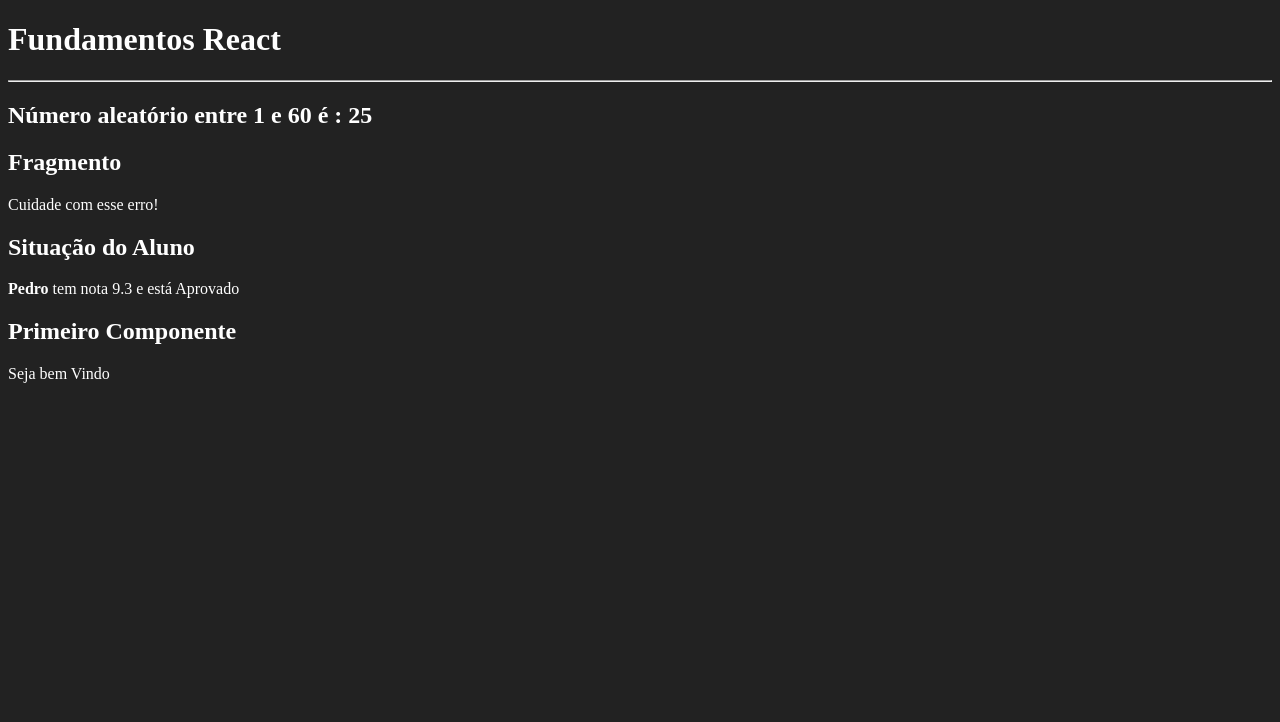
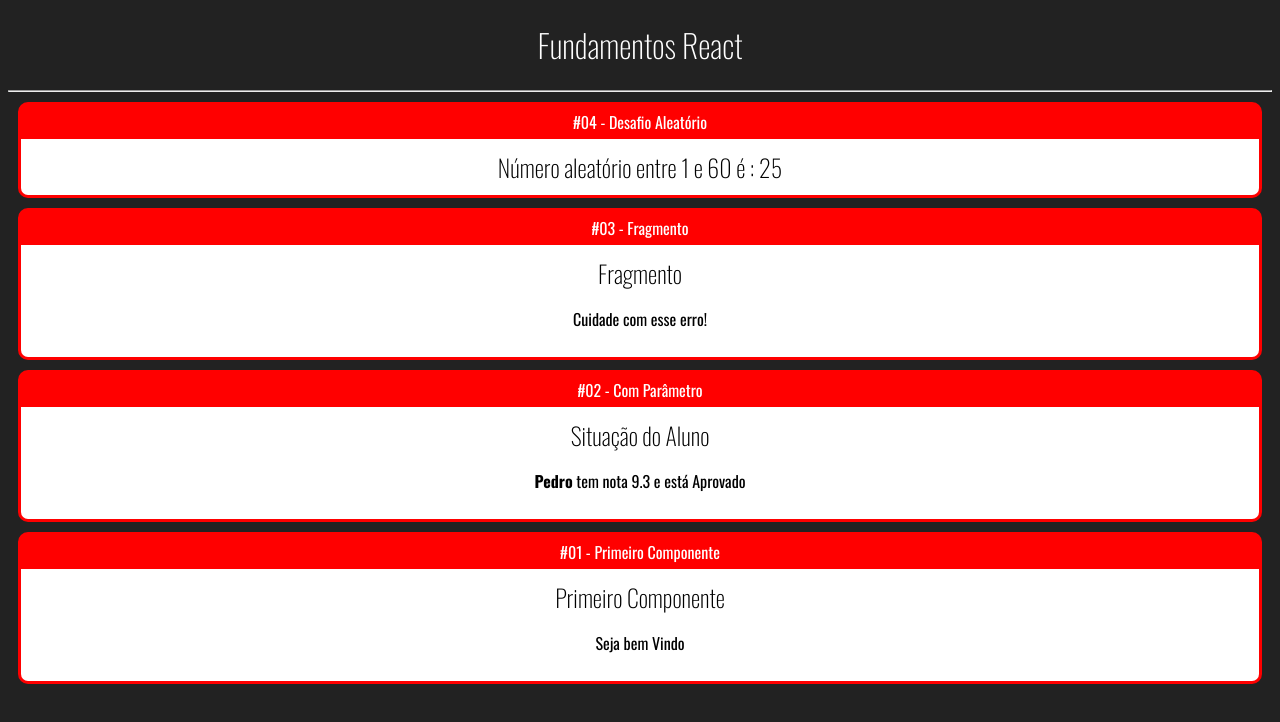
Before and after one commit to SchulteV2/curso-react, a React (Create React App) app in the folder fundamentos-react/: page / in a window 1280 px wide. Shown: the top 722 px of the page. Built offline with nearby package versions, Linux system fonts and the light colour scheme.

Commit message:
Ajustado o componente card para todas as aulas até o momento

```diff
--- a/fundamentos-react/public/index.html
+++ b/fundamentos-react/public/index.html
@@ -11,6 +11,7 @@
     />
     <link rel="apple-touch-icon" href="%PUBLIC_URL%/logo192.png" />
     <link rel="manifest" href="%PUBLIC_URL%/manifest.json" />
+    <link href="https://fonts.googleapis.com/css2?family=Oswald:wght@200;300;400;500;600;700&display=swap" rel="stylesheet">
     <title>React App</title>
   </head>
   <body>
--- a/fundamentos-react/src/App.jsx
+++ b/fundamentos-react/src/App.jsx
@@ -11,10 +11,18 @@
         <div id="app">
             <h1>Fundamentos React</h1>
             <hr/>
-            <Aleatorio min={1} max={60}/>
-            <Fragmento />
-            <ComParametro titulo="Situação do Aluno" aluno="Pedro" nota="9.3" />
-            <Primeiro />
+            <Card titulo="#04 - Desafio Aleatório">
+                <Aleatorio min={1} max={60}/>
+            </Card>
+            <Card titulo="#03 - Fragmento">
+                <Fragmento />
+            </Card>
+            <Card titulo="#02 - Com Parâmetro">
+                <ComParametro titulo="Situação do Aluno" aluno="Pedro" nota="9.3" />
+            </Card>
+            <Card titulo="#01 - Primeiro Componente">
+                <Primeiro />
+            </Card>
         </div>
     );
 }
--- /dev/null
+++ b/fundamentos-react/src/components/layout/Card.css
@@ -0,0 +1,19 @@
+.Card {
+    background-color: red;
+    border-radius: 10px;
+    overflow: hidden;
+    border: 3px solid red;
+    margin: 10px;
+}
+
+.Card .Title {
+    padding: 5px 0px;
+    display: flex;
+    justify-content: center;
+}
+
+.Card .Content {
+    background-color: #fff;
+    color: #000;
+    padding: 10px;
+}
--- a/fundamentos-react/src/components/layout/Card.jsx
+++ b/fundamentos-react/src/components/layout/Card.jsx
@@ -1,9 +1,13 @@
+import "./Card.css"
 import React from 'react'
 
 export default props => {
     return (
-        <div>
-            Card
+        <div className="Card">
+            <div className="Title">{ props.titulo }</div>
+            <div className="Content">
+                {props.children}
+            </div>
         </div>
     )
 }
--- a/fundamentos-react/src/index.css
+++ b/fundamentos-react/src/index.css
@@ -1,4 +1,14 @@
 body {
+    font-family: Oswald;
     background-color: #222;
     color: #fff;
+    text-align: center;
 }
+
+h1, h2, h3 {
+    font-weight: 200;
+}
+
+h2, h3 {
+    margin: 0;
+}
```
